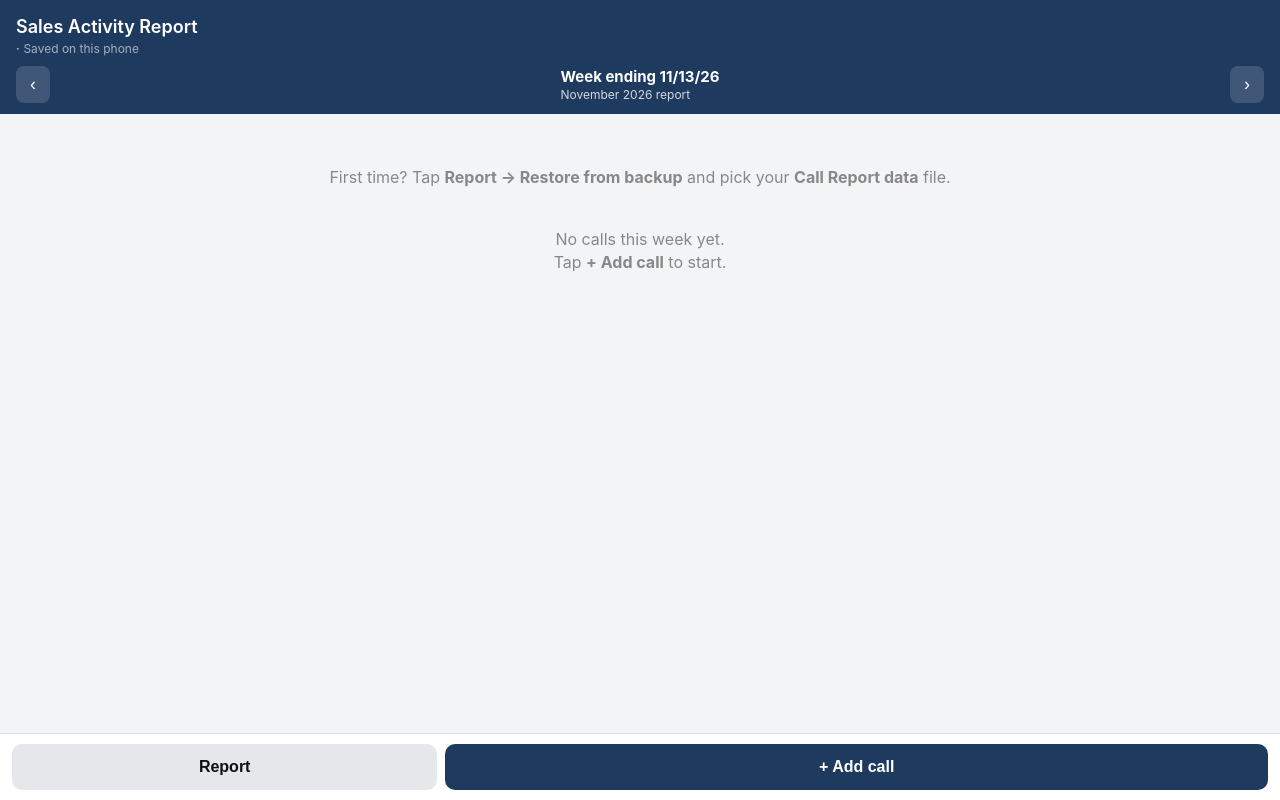
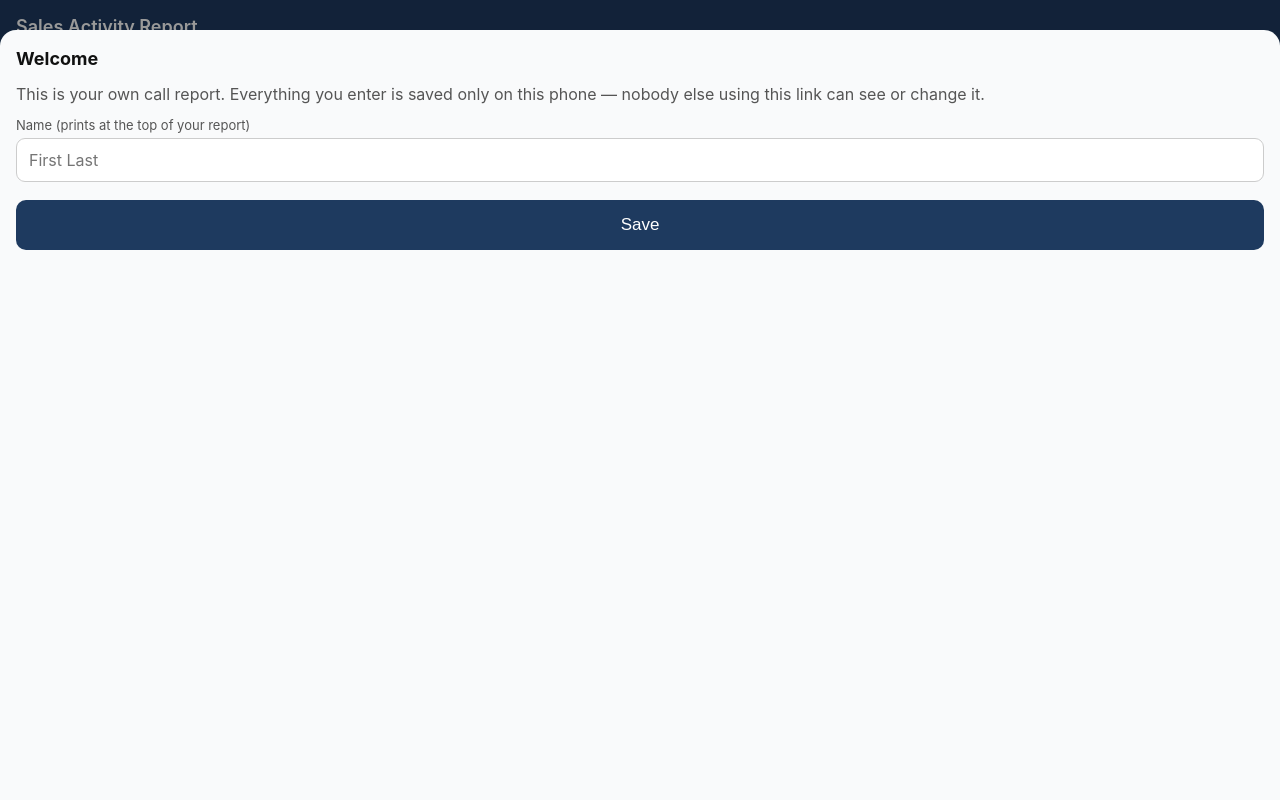
Before and after one commit to jmcnease-blip/call-report-, a plain HTML site: page index.html in a window 1280 px wide. Drawn offline with Linux system fonts and the light colour scheme.

Commit message:
Add files via upload

```diff
--- a/index.html
+++ b/index.html
@@ -500,9 +500,9 @@ function weekCalls(we){return DATA.calls.filter(function(c){return weekEnd(c.dat
 
 function render(){
   try{sessionStorage.setItem('cr_week',cur)}catch(e){}
-  $('nm').textContent=DATA.name;$('wkl').innerHTML='Week ending '+short(cur)+'<div style="font-size:12px;font-weight:400;opacity:.8">'+monthName(monthOf(cur))+' report</div>';status();
+  $('nm').textContent=(DATA.name||'Tap to set your name')+' ✎';$('wkl').innerHTML='Week ending '+short(cur)+'<div style="font-size:12px;font-weight:400;opacity:.8">'+monthName(monthOf(cur))+' report</div>';status();
   var cs=weekCalls(cur),h='',lastD='';
-  if(!cs.length)h=(DATA.calls.length?'':'<div class="empty" style="padding-bottom:0">First time? Tap <b>Report → Restore from backup</b> and pick your <b>Call Report data</b> file.</div>')+'<div class="empty">No calls this week yet.<br>Tap <b>+ Add call</b> to start.</div>';
+  if(!cs.length)h=(DATA.calls.length?'':'<div class="empty" style="padding-bottom:0">New here? Tap <b>+ Add call</b> to log your first call.<br>Moving from another phone? Use <b>Report → Restore from backup</b>.</div>')+'<div class="empty">No calls this week yet.<br>Tap <b>+ Add call</b> to start.</div>';
   cs.forEach(function(c){
     if(c.date!==lastD){lastD=c.date;h+='<div class="day">'+DAYS[parse(c.date).getDay()]+' '+short(c.date)+'</div>'}
     var who=(c.contacts||[]).filter(function(p){return p.name}).map(function(p){return esc(p.name)+(p.title?' <span style="color:#888">('+esc(p.title)+')</span>':'')}).join(', ');
@@ -647,7 +647,20 @@ $('rep').onclick=function(){
   $('sh').className='sheet on';
 };
 
+function openName(first){
+  var pn=$('pn');
+  pn.innerHTML='<h2>'+(first?'Welcome':'Your name')+(first?'':'<button class="x" id="cl">Cancel</button>')+'</h2>'+
+   (first?'<p style="color:#555;margin:0 0 6px">This is your own call report. Everything you enter is saved only on this phone — nobody else using this link can see or change it.</p>':'')+
+   '<label>Name (prints at the top of your report)</label><input id="fN" autocomplete="name" placeholder="First Last">'+
+   '<button class="save pri" id="svN">Save</button>';
+  $('fN').value=DATA.name||'';
+  if(!first)$('cl').onclick=close;
+  $('svN').onclick=function(){var v=$('fN').value.trim();if(!v){toast('Enter your name');return}DATA.name=v;close();render();stash()};
+  $('sh').className='sheet on';
+}
+$('nm').style.cursor='pointer';$('nm').onclick=function(){openName(false)};
 render();
+if(!DATA.name)openName(true);
 })();
 </script>
 </body></html>
```
